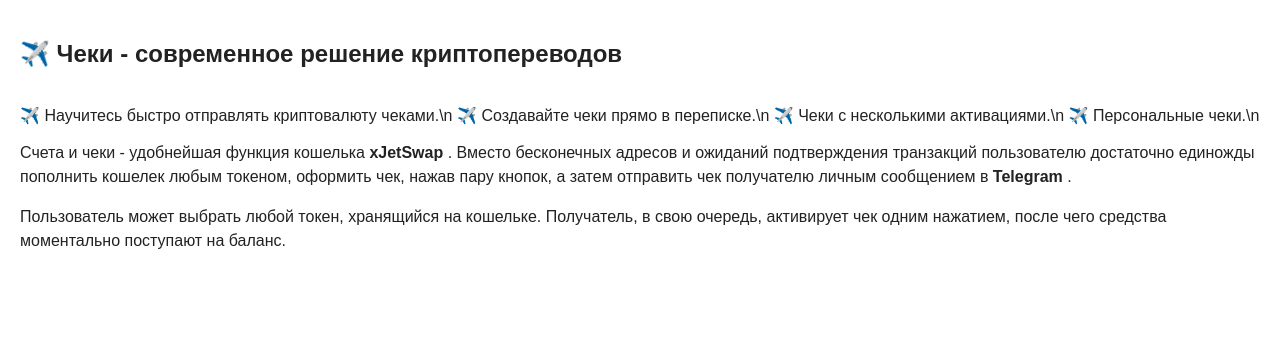
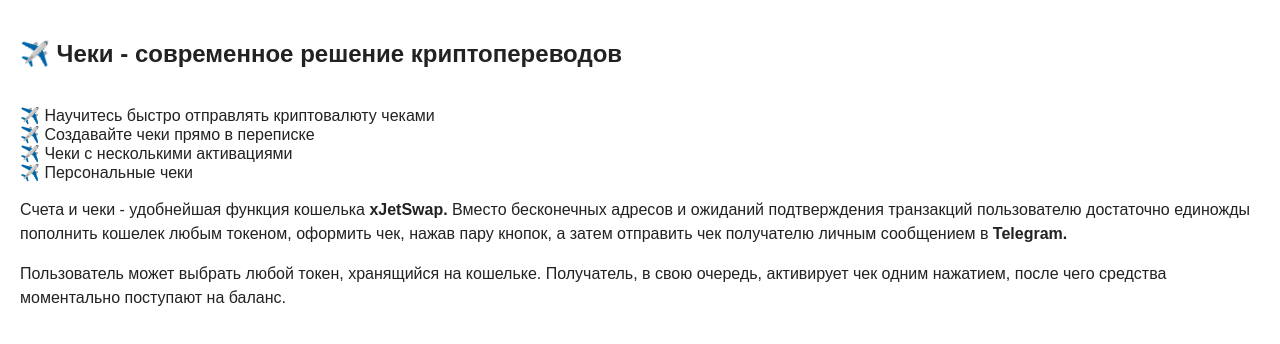
Before and after one commit to godemodegame/cheques-guide, a plain HTML site: page index.html in a window 1280 px wide. Drawn offline with Linux system fonts and the light colour scheme; a script that the page names is missing.

Commit message:
fixes on url's texts

```diff
--- a/index.html
+++ b/index.html
@@ -41,16 +41,18 @@
     </style>
     <h2>✈️ Чеки - современное решение криптопереводов</h2>
     <br>
-    <a href="javascript:window.open('https://teletype.in/@xjetswap/simple-cheques-guide');">✈️ Научитесь быстро отправлять криптовалюту чеками.\n</a>
-    <a href="javascript:window.open('https://teletype.in/@xjetswap/inline-cheques-guide');">✈️ Создавайте чеки прямо в переписке.\n</a>
-    <a href="javascript:window.open('https://teletype.in/@xjetswap/multicheque-guide');">✈️ Чеки с несколькими активациями.\n</a>
-    <a href="javascript:window.open('https://teletype.in/@xjetswap/personalcheque-guide');">✈️ Персональные чеки.\n</a>
+    <a href="javascript:window.open('https://teletype.in/@xjetswap/simple-cheques-guide');">✈️ Научитесь быстро отправлять криптовалюту чеками</a>
+    <br>
+    <a href="javascript:window.open('https://teletype.in/@xjetswap/inline-cheques-guide');">✈️ Создавайте чеки прямо в переписке</a>
+    <br>
+    <a href="javascript:window.open('https://teletype.in/@xjetswap/multicheque-guide');">✈️ Чеки с несколькими активациями</a>
+    <br>
+    <a href="javascript:window.open('https://teletype.in/@xjetswap/personalcheque-guide');">✈️ Персональные чеки</a>
     <p>
         Счета и чеки - удобнейшая функция кошелька
-        <strong>xJetSwap</strong>
-        . Вместо бесконечных адресов и ожиданий подтверждения транзакций пользователю достаточно единожды пополнить кошелек любым токеном, оформить чек, нажав пару кнопок, а затем отправить чек получателю личным сообщением в
-        <strong>Telegram</strong>
-        .
+        <strong>xJetSwap.</strong>
+        Вместо бесконечных адресов и ожиданий подтверждения транзакций пользователю достаточно единожды пополнить кошелек любым токеном, оформить чек, нажав пару кнопок, а затем отправить чек получателю личным сообщением в
+        <strong>Telegram.</strong>
     </p>
     <p>
         Пользователь может выбрать любой токен, хранящийся на кошельке. Получатель, в свою очередь, активирует чек одним нажатием, после чего средства моментально поступают на баланс.
```
